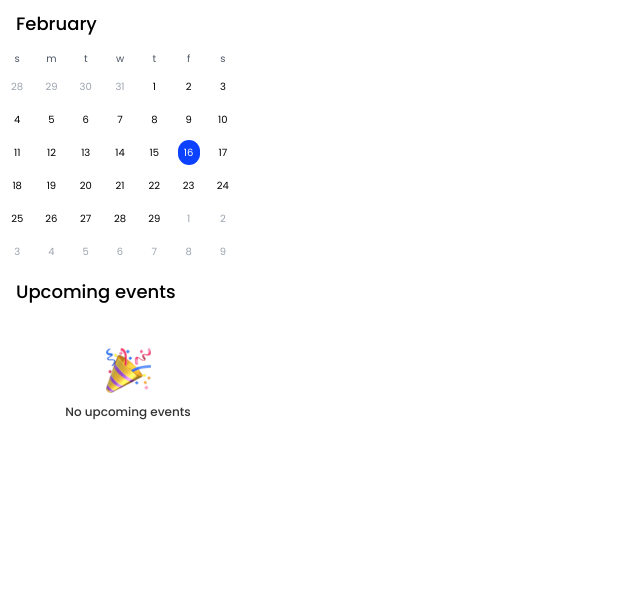
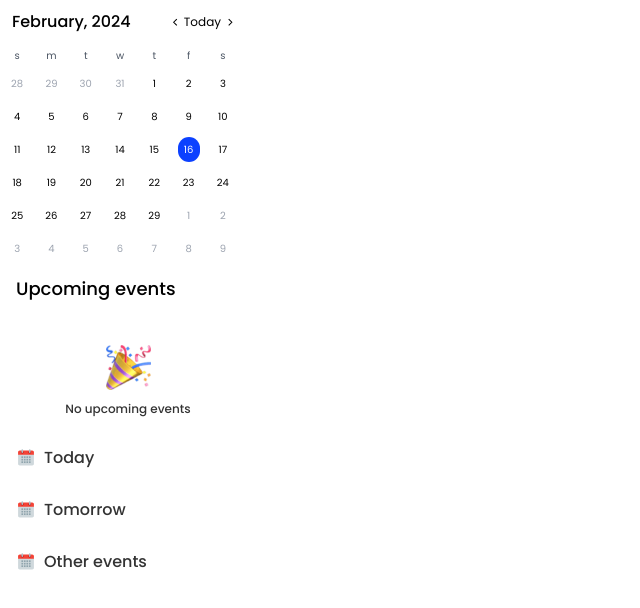
Before and after one commit to elnurnabivi/calendar-app, a React (Vite) app: page / in a window 1280 px wide. Shown: the top 608 px of the page, without its empty margins (0-640 px from the left). Built offline with nearby package versions, Linux system fonts and the light colour scheme.

Commit message:
Added changing months'state

```diff
--- a/src/App.tsx
+++ b/src/App.tsx
@@ -1,19 +1,48 @@
 // import CalendarBox from "./components/CalendarBox";
 
 import dayjs from "dayjs";
-import { generateDate } from "./components/CalendarBox";
+import { generateDate, monthsOfYear } from "./components/CalendarBox";
 import Cn from "./components/Cn";
 import Celebrate from "../src/assets/celebrate.png";
+import { GrFormNext, GrFormPrevious } from "react-icons/gr";
+// import { IoCalendarOutline } from "react-icons/io5";
+import { FcCalendar } from "react-icons/fc";
+
+import { useState } from "react";
 
 function App() {
   console.log(generateDate());
   const days = ["s", "m", "t", "w", "t", "f", "s"];
+  const currentDate = dayjs();
+  const [today, setToday] = useState(currentDate);
   return (
     <>
       <div className=" w-[240px]">
-        <div className="ml-[16px] my-[10px] text-[18px] font-medium">
+        <div className="flex justify-between items-center">
+          {/* <div className="ml-[12px] my-[10px] text-[18px] font-medium">
             {dayjs().format("MMMM")}
+          </div> */}
+          <div className="ml-[12px] my-[10px] text-[16px] font-medium">
+            {monthsOfYear[today.month()]}, {today.year()}
           </div>
+          <div className="flex items-center gap-1 mr-[4px]">
+            <GrFormPrevious
+              className="w-5 h-5 cursor-pointer"
+              onClick={() => setToday(today.month(today.month() - 1))}
+            />
+            <span
+              className="text-[12px] cursor-pointer"
+              onClick={() => setToday(currentDate)}
+            >
+              Today
+            </span>
+            <GrFormNext
+              className="w-5 h-5 cursor-pointer"
+              onClick={() => setToday(today.month(today.month() + 1))}
+            />
+          </div>
+        </div>
+
         <div className=" ">
           <div className="flex grid grid-cols-7 ">
             {days.map((day, index) => {
@@ -29,9 +58,13 @@ function App() {
           </div>
           <div className="w-full grid grid-cols-7">
             {/* <CalendarBox /> */}
-            {generateDate().map(({ date, currentMonth, today }, index) => {
+            {generateDate(today.month(), today.year()).map(
+              ({ date, currentMonth, today }, index) => {
                 return (
-                <div key={index} className="grid place-content-center p-[4px] ">
+                  <div
+                    key={index}
+                    className="grid place-content-center p-[4px] "
+                  >
                     <h1
                       className={Cn(
                         currentMonth ? "" : "text-gray-400 ",
@@ -45,7 +78,8 @@ function App() {
                     </h1>
                   </div>
                 );
-            })}
+              }
+            )}
           </div>
         </div>
       </div>
@@ -59,8 +93,25 @@ function App() {
             src={Celebrate}
             className="h-[45px] w-[45px] mt-[33px] mb-[10px]"
           />
-          <div className="text-[12px] text-[#333333] font-medium">
+          <div className="text-[12px] text-[#333333] font-medium mb-[28px]">
             No upcoming events
+          </div>
+        </div>
+        <div className="flex items-center gap-[8px] mb-[28px]">
+          <FcCalendar className="w-8 h-8 cursor-pointer" />
+
+          <div className="text-[16px] text-[#333333] font-medium">Today</div>
+        </div>
+        <div className="flex items-center gap-[8px] mb-[28px] ">
+          <FcCalendar className="w-8 h-8 cursor-pointer" />
+
+          <div className="text-[16px] text-[#333333] font-medium">Tomorrow</div>
+        </div>
+        <div className="flex items-center gap-[8px]">
+          <FcCalendar className="w-8 h-8 cursor-pointer" />
+
+          <div className="text-[16px] text-[#333333] font-medium">
+            Other events
           </div>
         </div>
       </div>
--- a/src/components/CalendarBox.tsx
+++ b/src/components/CalendarBox.tsx
@@ -49,3 +49,18 @@ export const generateDate = (
   }
   return arrayOfDate;
 };
+
+export const monthsOfYear = [
+  "January",
+  "February",
+  "March",
+  "April",
+  "May",
+  "June",
+  "July",
+  "August",
+  "September",
+  "October",
+  "November",
+  "December",
+];
```
Lines whose indentation alone changed are shown as unchanged.
